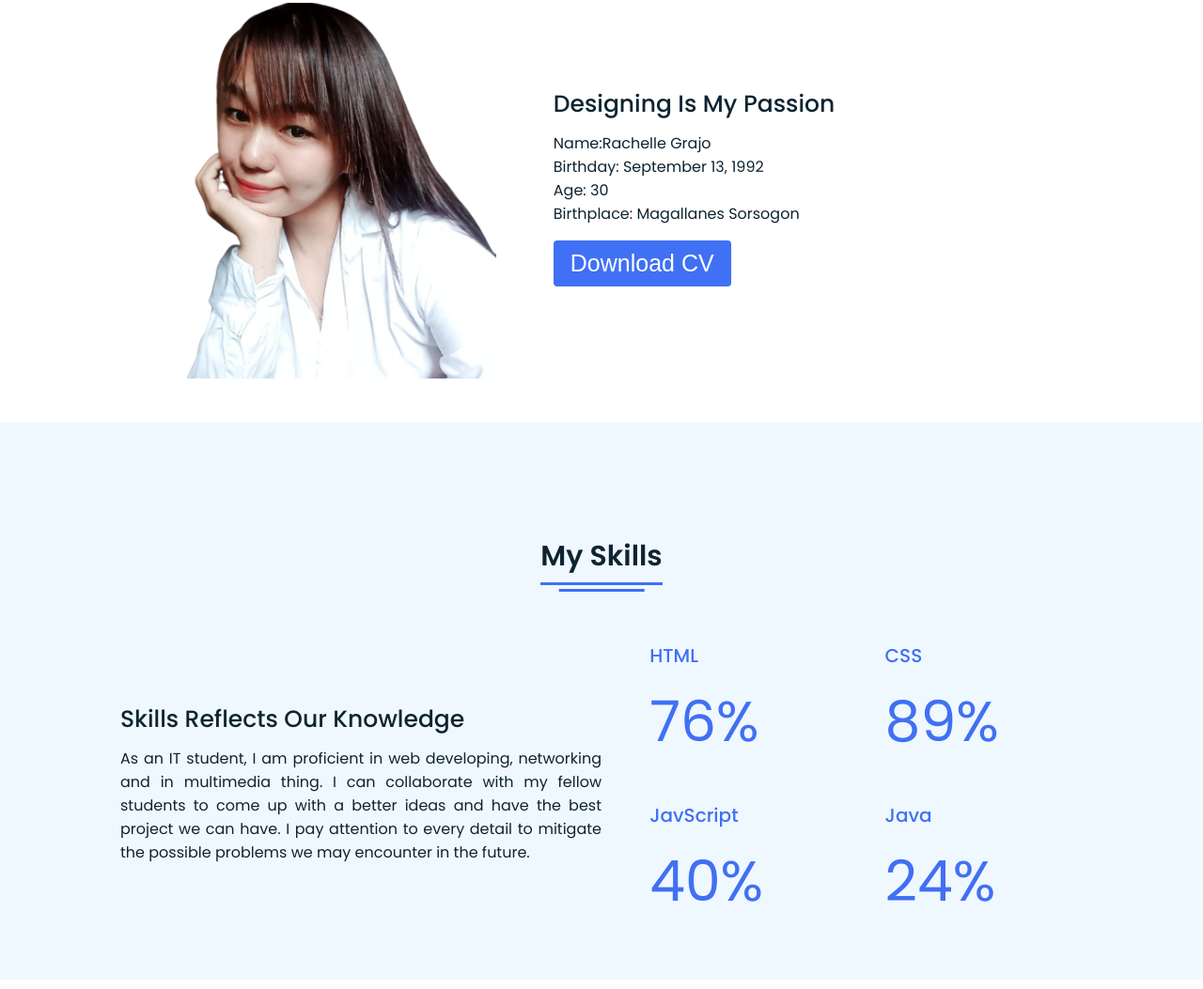
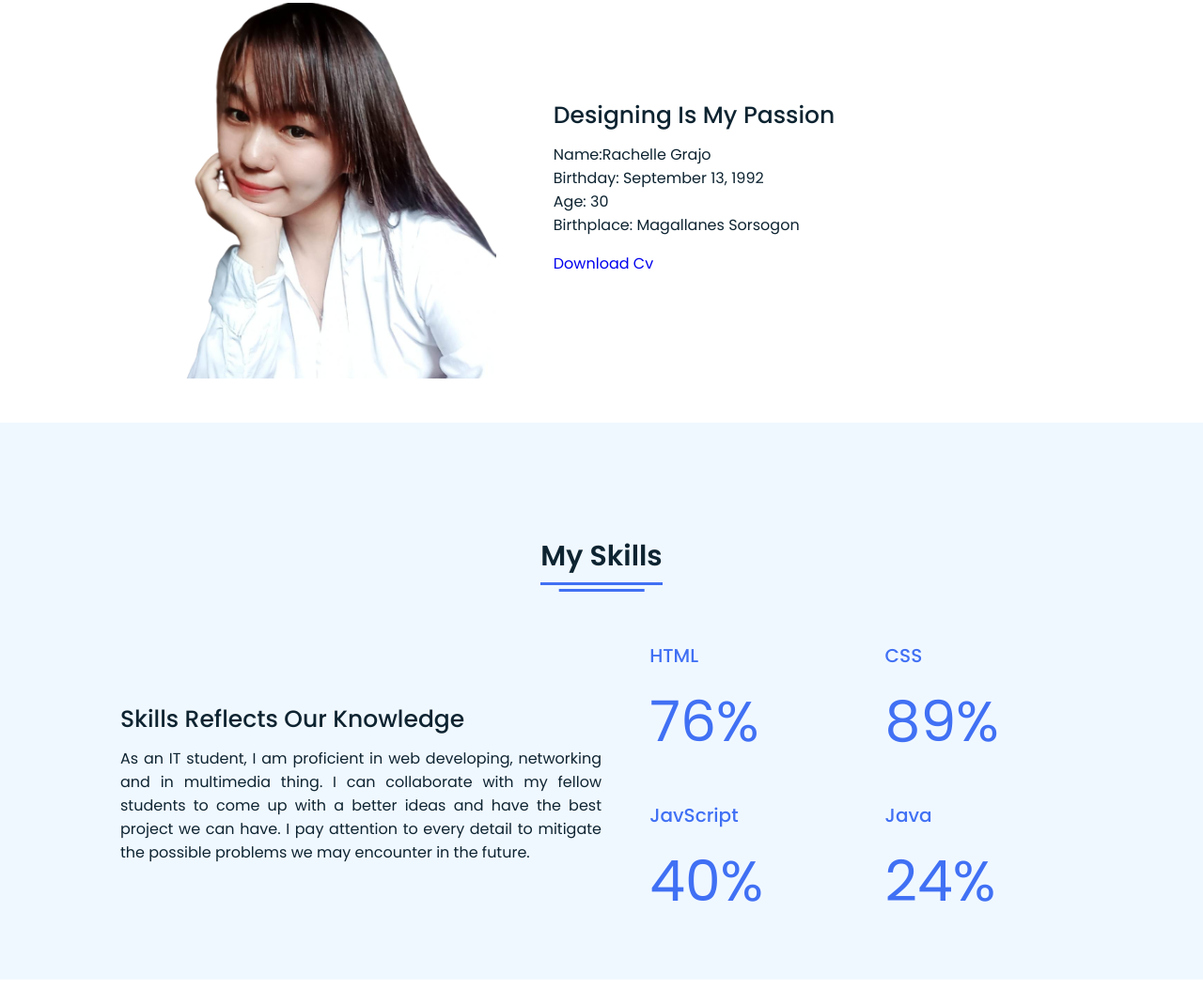
Before and after one commit to chelgrajo1026/Grajo-Portfolio, a plain HTML site: page index.html in a window 1280 px wide. Shown: the part 970-2023 px from the top of the page at 94% size. Drawn offline with Linux system fonts and the light colour scheme.

Commit message:
Adding CV

```diff
--- a/index.html
+++ b/index.html
@@ -68,7 +68,7 @@
         <p>Age: 30</p>
         <p>Birthplace: Magallanes Sorsogon</p>
       <div class="button">
-        <button>Download CV</button>
+         <a href="rachelle_grajo.pdf" class="btn">Download Cv</a>
       </div>
     </div>
   </div>
```
Also changed, not shown: 1 other file.
